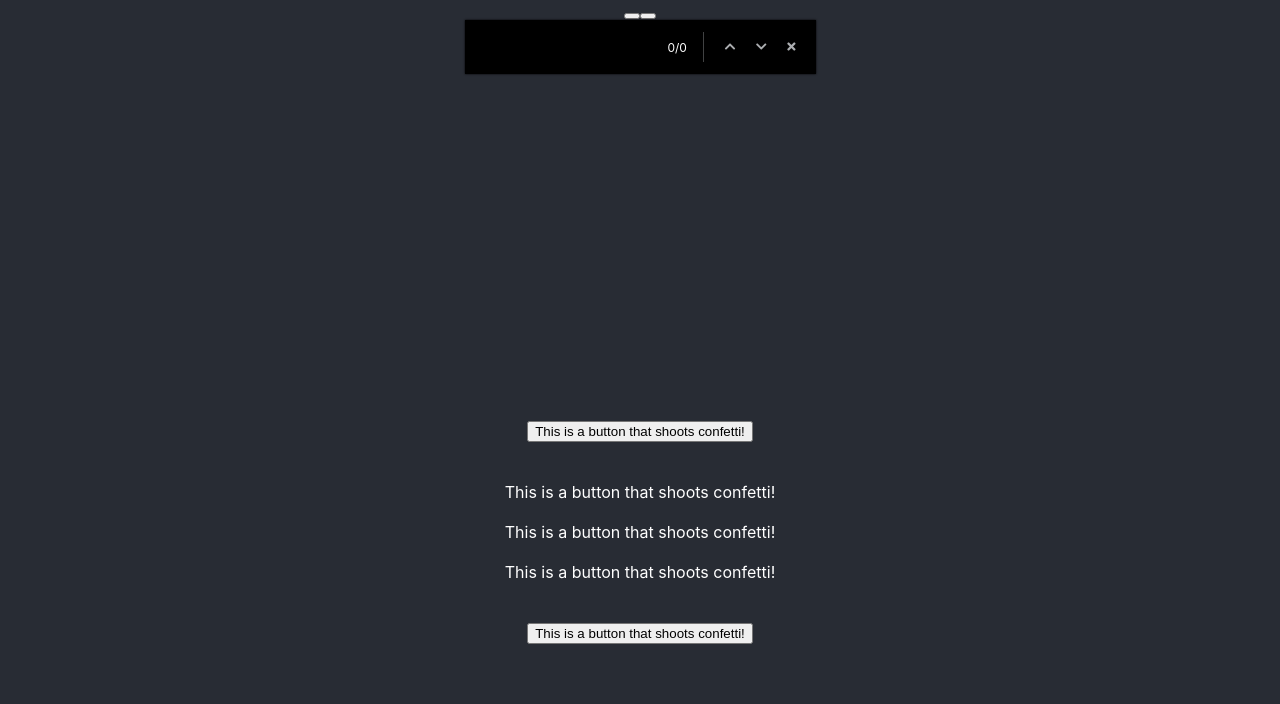
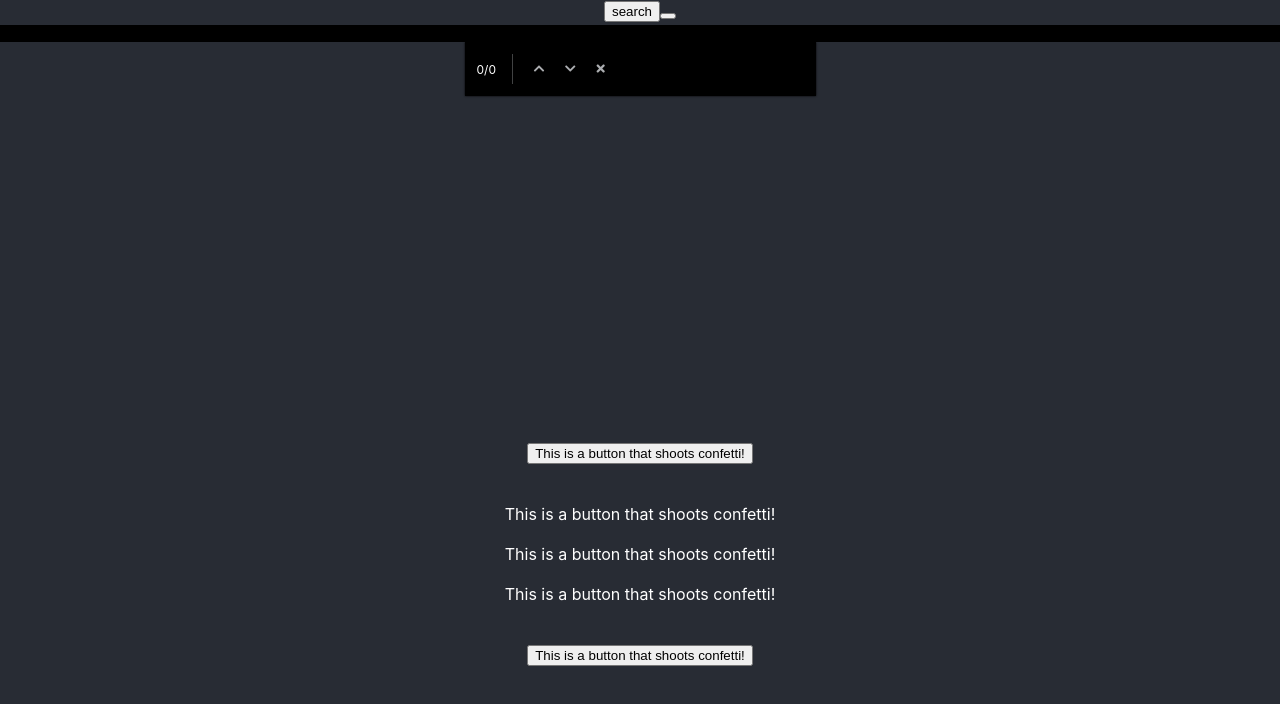
Before and after one commit to MichaelDimmitt/react-splunking, a React (Create React App) app: page / in a window 1280 px wide. Shown: the top 704 px of the page. Built offline with nearby package versions, Linux system fonts and the light colour scheme.

Commit message:
close dialog if user clicks 'x'

```diff
--- a/src/App.js
+++ b/src/App.js
@@ -5,6 +5,8 @@ import confetti from 'canvas-confetti'
 function App() {
   const [numFound, setNumFound] = useState(0);
   const [count, setCount] = useState(0);
+  const [showDialog, setDialog] = useState(true);
+
 
   function cashMoney(){
     confetti({
@@ -38,23 +40,33 @@ function App() {
     } else {  setCount(count+1) }
   }
 
+  function closeDialog(){
+    setDialog(false)
+  }
+  function openDialog(){
+    setDialog(true)
+  }
+
   return (
     <div className="App" >
       <button onClick={() => firstSearch('button')}>
+        search
       </button>
       <button onClick={() => secondSearchReverse('button')}>
       </button>
-
-      <dialog open className="box flex-items-center mimmic-google-search">
         <input autoFocus className="google-input"></input>
+      { showDialog ?
+      <dialog open={undefined} className="box flex-items-center mimmic-google-search">
         {count}/{numFound}
         <div className="flex-items-center google-extras" style={{ }}>
           <div className="ml3 vertical-bar" style={{   }}></div>
           <i className="pl13 fas fa-chevron-up fa-m"></i>
           <i className="pl13 fas fa-chevron-down fa-m"></i>
-          <i className="pl13 pr2 fas fa-times fa-m"></i>
+          <i onClick={()=>closeDialog()} className="pl13 pr2 fas fa-times fa-m"></i>
         </div>
       </dialog>
+      : ""
+      }
       <div style={{
           "position":"relative",
           "margin": "auto",
```
